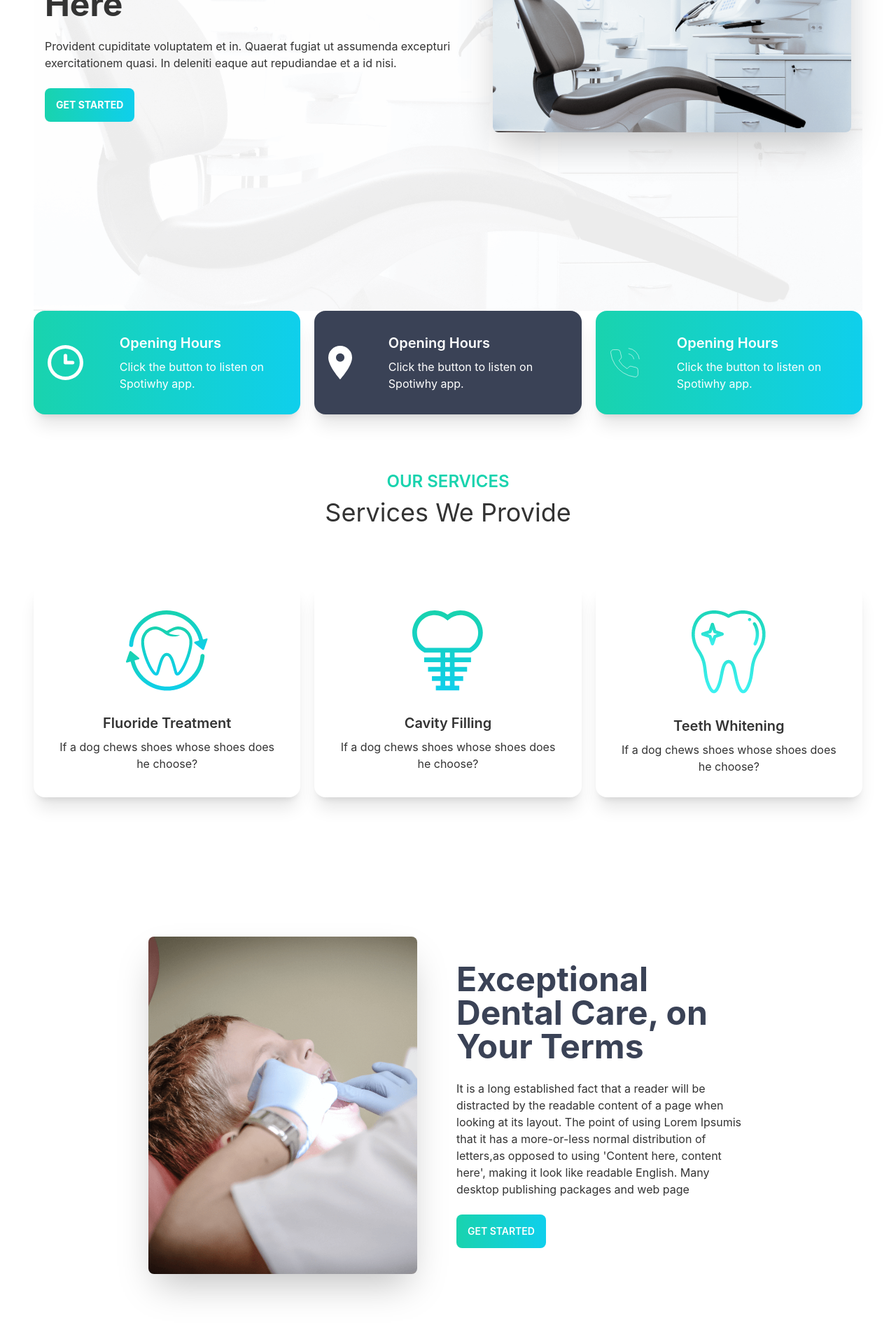
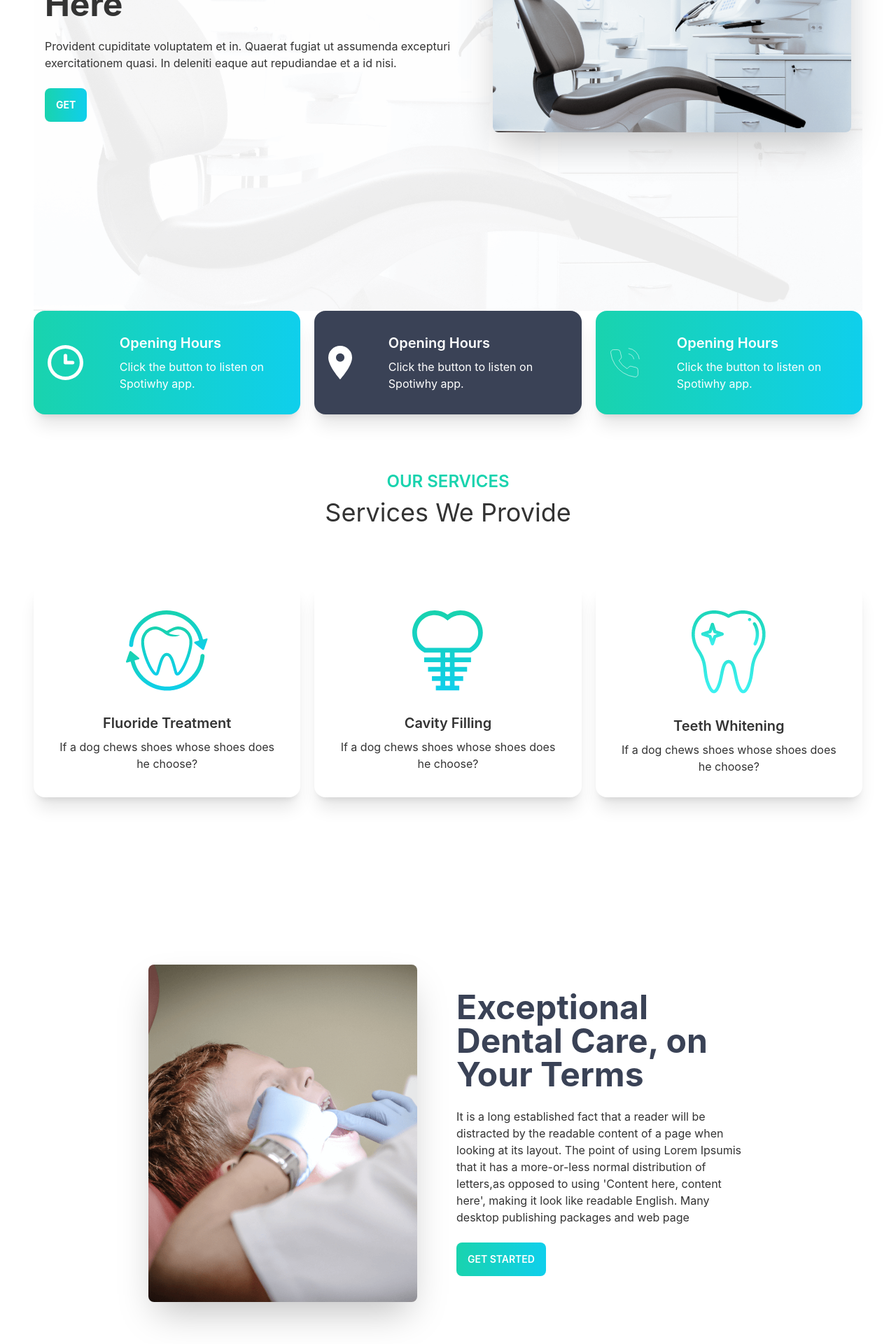
Before and after one commit to ParvesPR/Doctor-s-Portal, a React (Create React App) app: page / in a window 1280 px wide. Shown: the part 420-2340 px from the top of the page at 70% size. Built offline with nearby package versions, Linux system fonts and the light colour scheme.

Commit message:
button added as a shared component

```diff
--- a/src/page/Home/Banner/Banner.js
+++ b/src/page/Home/Banner/Banner.js
@@ -1,5 +1,6 @@
 import React from 'react';
 import chair from '../../../assets/images/chair.png';
+import Button from '../../Shared/Button/Button';
 
 const Banner = () => {
     return (
@@ -9,7 +10,7 @@ const Banner = () => {
                 <div>
                     <h1 class="text-5xl font-bold mt-5">Your New Smile Starts Here</h1>
                     <p class="py-6">Provident cupiditate voluptatem et in. Quaerat fugiat ut assumenda excepturi exercitationem quasi. In deleniti eaque aut repudiandae et a id nisi.</p>
-                    <button class="btn bg-gradient-to-r from-secondary to-primary text-white font-bold border-none">Get Started</button>
+                    <Button>Get</Button>
                 </div>
             </div>
         </div>
--- /dev/null
+++ b/src/page/Home/HomeAppointment/HomeAppointment.js
@@ -0,0 +1,20 @@
+import React from 'react';
+import appointment from '../../../assets/images/appointment.png'
+
+const HomeAppointment = () => {
+    return (
+        <section>
+            <div>
+                <img src={appointment} alt="" />
+            </div>
+            <div>
+                <h4>Appoinment</h4>
+                <h3>Make an appointment Today</h3>
+                <p>It is a long established fact that a reader will be distracted by the readable content of a page when looking at its layout. The point of using Lorem Ipsumis that it has a more-or-less normal distribution of letters,as opposed to using 'Content here, content here', making it look like readable English. Many desktop publishing packages and web page</p>
+                <button></button>
+            </div>
+        </section>
+    );
+};
+
+export default HomeAppointment;
--- a/src/page/Home/Services/ServiceInfo/ServiceInfo.js
+++ b/src/page/Home/Services/ServiceInfo/ServiceInfo.js
@@ -3,7 +3,7 @@ import image from '../../../../assets/images/treatment.png';
 
 const ServiceInfo = () => {
     return (
-        <div class="hero min-h-screen w-3/4 mx-auto">
+        <div class="hero min-h-screen w-3/4 mx-auto my-10">
             <div class="hero-content flex-col lg:flex-row">
                 <img src={image} class="sm:my-5 max-w-sm rounded-lg shadow-2xl" alt='' />
                 <div className='ml-10'>
--- /dev/null
+++ b/src/page/Shared/Button/Button.js
@@ -0,0 +1,9 @@
+import React from 'react';
+
+const Button = ({ children }) => {
+    return (
+        <button class="btn bg-gradient-to-r from-secondary to-primary text-white font-bold border-none">{children}</button>
+    );
+};
+
+export default Button;
```
